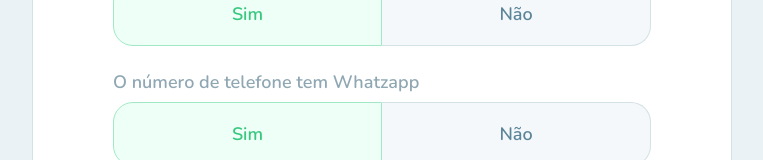
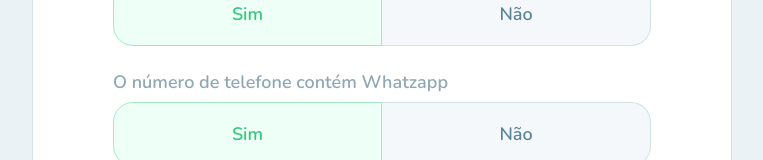
Before and after one commit to hvsoficial/oleo-front, a React (Create React App) app: page /estabelecimentos/create in a window 1280 px wide. Shown: the part 1685-1845 px from the top of the page, without its empty margins (258-1021 px from the left). Built offline with nearby package versions, Linux system fonts and the light colour scheme; no server answers.

Commit message:
Update CreateEstabelecimento.tsx

```diff
--- a/src/pages/CreateEstabelecimento.tsx
+++ b/src/pages/CreateEstabelecimento.tsx
@@ -158,7 +158,7 @@ const CreateEstabelecimento: React.FC = () => {
             </div>
 
             <div className="input-block">
-              <label htmlFor="zap">O número de telefone tem Whatzapp</label>
+              <label htmlFor="zap">O número de telefone contém Whatzapp</label>
 
               <div className="button-select">
                 <button type="button" className={zap ? 'active' : ''} onClick={() => setZap(true)}>
```
